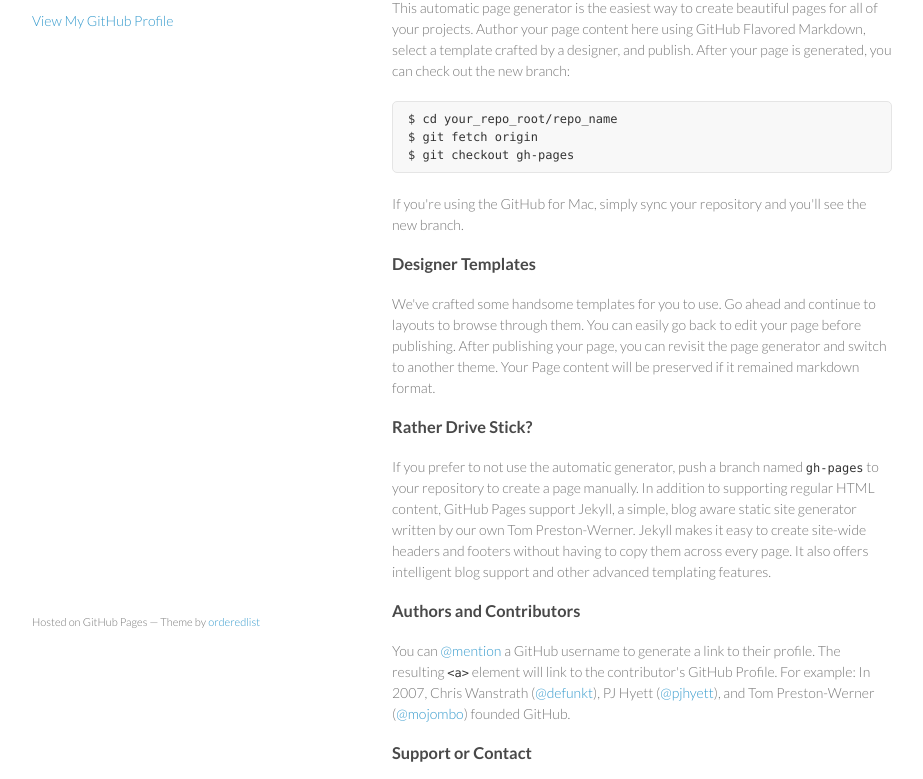
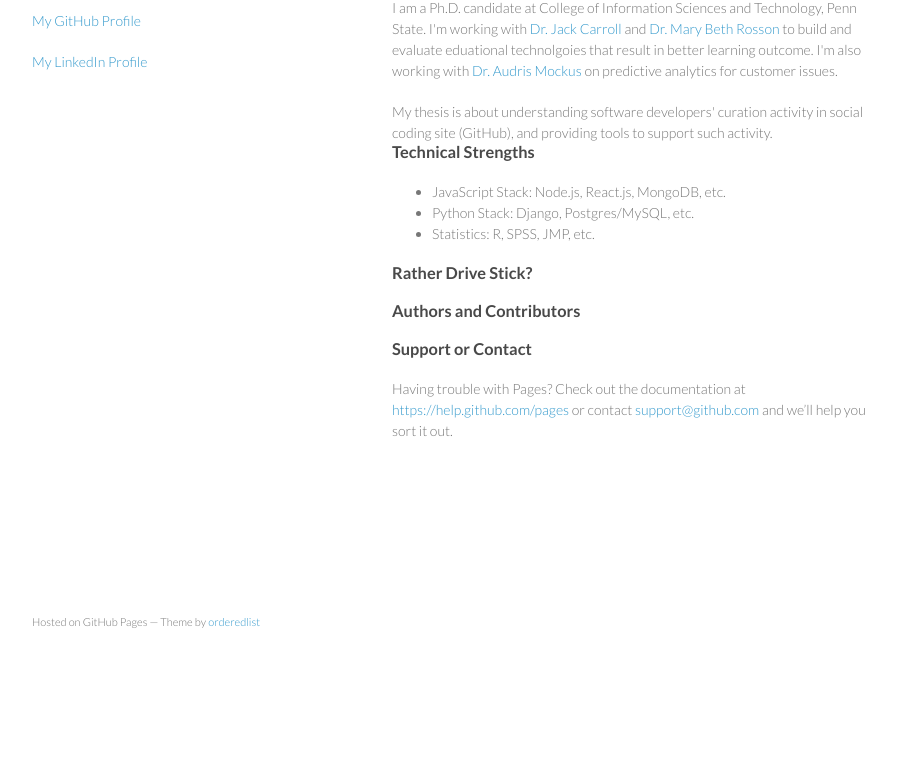
Before and after one commit to chaconnewu/chaconnewu.github.io, a plain HTML site: page index.html in a window 1280 px wide. Shown: the part 99-878 px from the top of the page, without its empty margins (178-1101 px from the left). After the commit the page ends 800 px from the top, so only its background shows below. Drawn offline with Linux system fonts and the light colour scheme.

Commit message:
See if the changes work.
The first commit.

```diff
--- a/index.html
+++ b/index.html
@@ -3,7 +3,7 @@
   <head>
     <meta charset="utf-8">
     <meta http-equiv="X-UA-Compatible" content="chrome=1">
-    <title>Yu Wu by chaconnewu</title>
+    <title>Yu Wu</title>
 
     <link rel="stylesheet" href="stylesheets/styles.css">
     <link rel="stylesheet" href="stylesheets/pygment_trac.css">
@@ -19,36 +19,35 @@
         <p></p>
 
 
-        <p class="view"><a href="https://github.com/chaconnewu">View My GitHub Profile</a></p>
+        <p class="view"><a href="https://github.com/chaconnewu">My GitHub Profile</a></p>
+        <p class="view"><a href="http://www.linkedin.com/pub/yu-wu/9/31a/46a/en">My LinkedIn Profile</a></p>
 
       </header>
       <section>
         <h3>
-<a id="welcome-to-github-pages" class="anchor" href="#welcome-to-github-pages" aria-hidden="true"><span class="octicon octicon-link"></span></a>Welcome to GitHub Pages.</h3>
+<a id="welcome-to-github-pages" class="anchor" href="#welcome-to-github-pages" aria-hidden="true"><span class="octicon octicon-link"></span></a>About Myself</h3>
 
-<p>This automatic page generator is the easiest way to create beautiful pages for all of your projects. Author your page content here using GitHub Flavored Markdown, select a template crafted by a designer, and publish. After your page is generated, you can check out the new branch:</p>
-
-<pre><code>$ cd your_repo_root/repo_name
-$ git fetch origin
-$ git checkout gh-pages
-</code></pre>
-
-<p>If you're using the GitHub for Mac, simply sync your repository and you'll see the new branch.</p>
+<p>I am a Ph.D. candidate at College of Information Sciences and Technology, Penn State. I'm working with <a class="anchor" href="http://jcarroll.ist.psu.edu/">Dr. Jack Carroll</a> and <a class="anchor" href="http://mrosson.ist.psu.edu/">Dr. Mary Beth Rosson</a> to build and evaluate eduational technolgoies that result in better learning outcome. I'm also working with <a class="anchor" href="http://mockus.us/">Dr. Audris Mockus</a> on predictive analytics for customer issues. </p> My thesis is about understanding software developers' curation activity in social coding site (GitHub), and providing tools to support such activity.
 
 <h3>
-<a id="designer-templates" class="anchor" href="#designer-templates" aria-hidden="true"><span class="octicon octicon-link"></span></a>Designer Templates</h3>
+<a id="designer-templates" class="anchor" href="#designer-templates" aria-hidden="true"><span class="octicon octicon-link"></span></a>Technical Strengths</h3>
 
-<p>We've crafted some handsome templates for you to use. Go ahead and continue to layouts to browse through them. You can easily go back to edit your page before publishing. After publishing your page, you can revisit the page generator and switch to another theme. Your Page content will be preserved if it remained markdown format.</p>
+<p>
+  <ul>
+    <li>JavaScript Stack: Node.js, React.js, MongoDB, etc. </li>
+    <li>Python Stack: Django, Postgres/MySQL, etc. </li>
+    <li>Statistics: R, SPSS, JMP, etc. </li>
+  </ul>
+</p>
 
 <h3>
 <a id="rather-drive-stick" class="anchor" href="#rather-drive-stick" aria-hidden="true"><span class="octicon octicon-link"></span></a>Rather Drive Stick?</h3>
 
-<p>If you prefer to not use the automatic generator, push a branch named <code>gh-pages</code> to your repository to create a page manually. In addition to supporting regular HTML content, GitHub Pages support Jekyll, a simple, blog aware static site generator written by our own Tom Preston-Werner. Jekyll makes it easy to create site-wide headers and footers without having to copy them across every page. It also offers intelligent blog support and other advanced templating features.</p>
+
 
 <h3>
 <a id="authors-and-contributors" class="anchor" href="#authors-and-contributors" aria-hidden="true"><span class="octicon octicon-link"></span></a>Authors and Contributors</h3>
 
-<p>You can <a href="https://github.com/blog/821" class="user-mention">@mention</a> a GitHub username to generate a link to their profile. The resulting <code>&lt;a&gt;</code> element will link to the contributor's GitHub Profile. For example: In 2007, Chris Wanstrath (<a href="https://github.com/defunkt" class="user-mention">@defunkt</a>), PJ Hyett (<a href="https://github.com/pjhyett" class="user-mention">@pjhyett</a>), and Tom Preston-Werner (<a href="https://github.com/mojombo" class="user-mention">@mojombo</a>) founded GitHub.</p>
 
 <h3>
 <a id="support-or-contact" class="anchor" href="#support-or-contact" aria-hidden="true"><span class="octicon octicon-link"></span></a>Support or Contact</h3>
```
